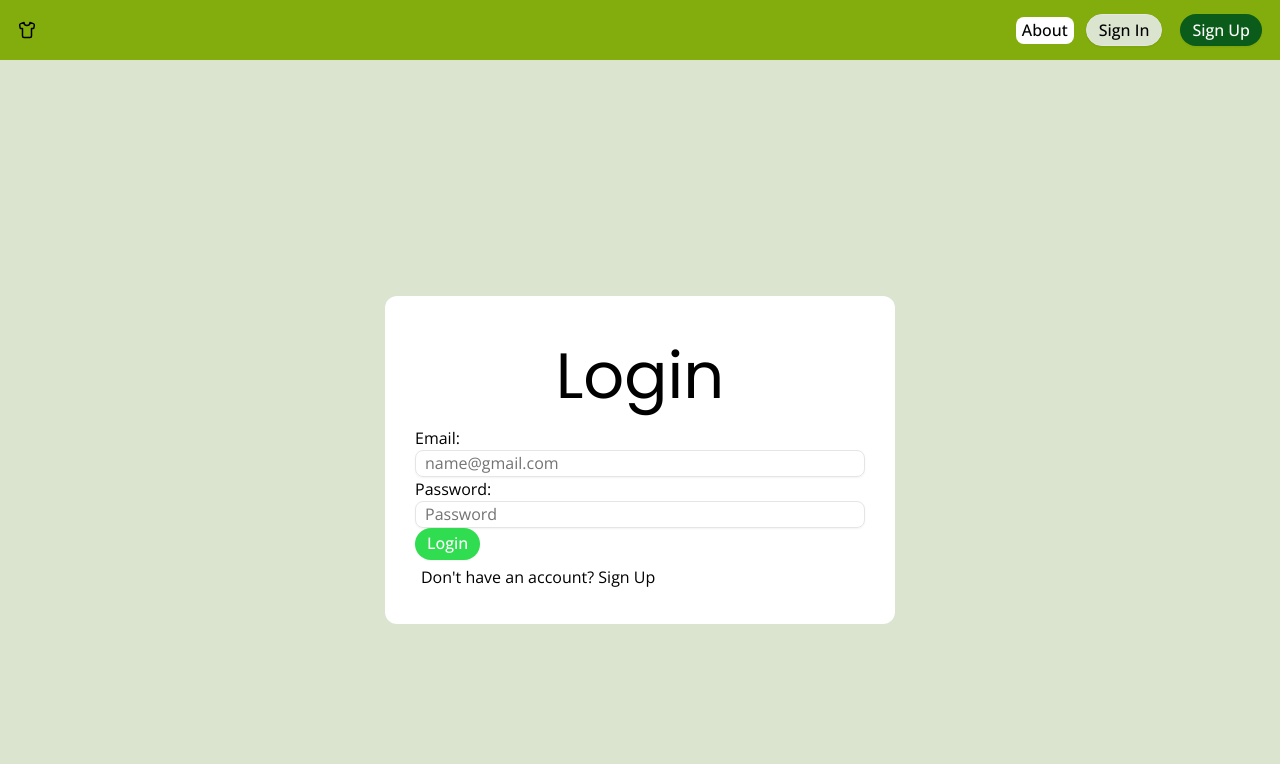
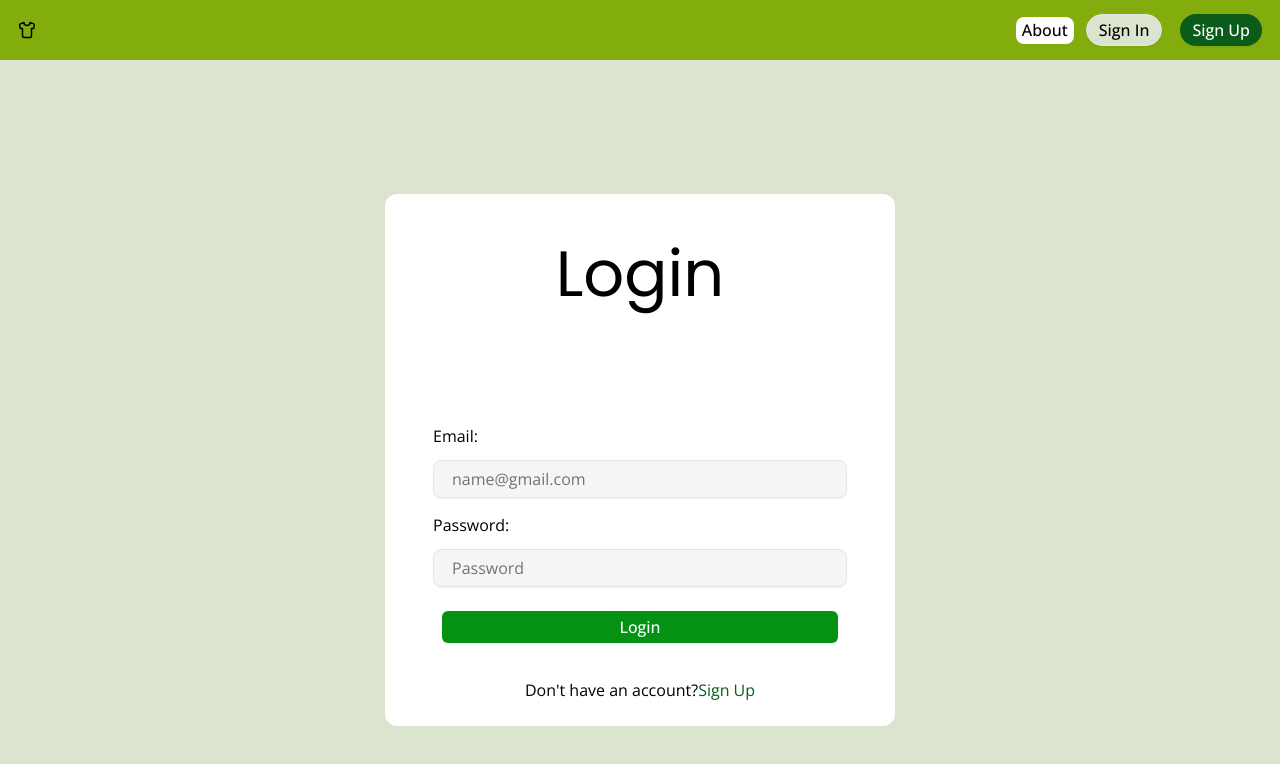
Before and after one commit to vakulenko10/fitApp-frontend, a React (Vite) app: page /login in a window 1280 px wide. Shown: the top 764 px of the page. Built offline with nearby package versions, Linux system fonts and the light colour scheme.

Commit message:
add styles to Sign-up

```diff
--- a/src/pages/Login.jsx
+++ b/src/pages/Login.jsx
@@ -1,7 +1,5 @@
-
-import React from "react"
+import React, { useState } from "react";
 import { useNavigate } from "react-router-dom";
-import { useState } from "react";
 import { loginUser } from "./Authentication.js";
 import { Button } from "../components/ui/button.jsx";
 import { Input } from "../components/ui/input.jsx";
@@ -14,42 +12,60 @@ const Login = () => {
   const handleLogin = async () => {
     try {
       await loginUser(email, password);
-      // navigate("/dashboard");
     } catch (error) {
       alert(error.message);
     }
   };
 
   return (
-    <>
-      <div className="flex flex-col justify-center items-center min-h-screen" >
-        <h1 className=" h-[100px] bg-background rounded-sm text-center w-full max-w-[330px] md:max-w-[600px] md:hidden">
+    <div className="flex flex-col justify-center items-center min-h-screen">
+      {/* Заголовок над блоком (мобильная версия) */}
+      <h1 className="h-[100px] bg-background rounded-sm text-center w-full max-w-[330px] md:max-w-[600px] lg:hidden">
         Login
       </h1>
-        <div className="bg-primary p-10 rounded-lg w-full max-w-[330px] md:max-w-[600px] lg:max-w-[510px]">
-          <h1 className=" h-[100px] rounded-sm text-center flex justify-center items-center w-full max-w-[330px] md:max-w-[600px] lg:max-w-[510px] hidden md:flex">
+
+      <div className="bg-primary p-10 rounded-lg w-full max-w-[330px] md:max-w-[600px] lg:max-w-[510px] md:pt-[85px] md:pb-[70px] md:px-[50px]
+      lg:pt-10 lg:pb-6 lg:px-16 px-[15px] pt-[65px] pb-[70px]">
+        {/* Заголовок внутри блока (только на десктопе) */}
+        <h1 className="h-[100px] rounded-sm text-center flex justify-center items-center w-full hidden lg:flex mb-6 md:mb-8 lg:mb-[100px]">
           Login
         </h1>
+
         <div>
           <label>Email:</label>
-          <Input type="text" value={email} onChange={(e) => setEmail(e.target.value)} placeholder="name@gmail.com"/>
+          <Input className="bg-muted p-6 mt-4" type="text" value={email} onChange={(e) => setEmail(e.target.value)} placeholder="name@gmail.com"/>
         </div>
-          <div><label>Password:</label>
-            <Input type="password" value={password} onChange={(e) => setPassword(e.target.value)} placeholder="Password" />
+        <div style={{ marginTop: "15px" }}>
+          <label style={{ marginRight: "8px" }}>Password:</label>
+          <Input className="bg-muted p-6 mt-4" type="password" value={password} onChange={(e) => setPassword(e.target.value)} placeholder="Password"/>
         </div>
-          <Button variant={"accent"} onClick={handleLogin}  className="button hidden md:flex" type="onSubmit">Login</Button>
-          <p>Don't have an account? <button onClick={() => navigate("/signup")} className="button">Sign Up</button></p>
+
+        {/* Кнопка внутри блока (только на десктопе) */}
+        <Button
+          variant={"submit"}
+                  onClick={handleLogin}
+          className="button hidden md:flex justify-center items-center w-full md:w-[396px] max-w-[396px] mt-8 mx-auto"
+          type="submit"
+        >
+          Login
+        </Button>
+
+        <p className="text-center flex justify-center items-center mt-10">
+          Don't have an account?
+          <button onClick={() => navigate("/signup")} className="button text-secondary"> Sign Up</button>
+        </p>
       </div>
-        {/*button out the block on mobile*/}
+
+      {/*mobile button*/}
       <Button
-          variant={"accent"}
+        variant={"submit"}
         onClick={handleLogin}
-          className="button sm:flex md:hidden mt-20 w-full max-w-[330px]"
-          type="onSubmit">
+        className="button flex md:hidden mt-20 w-full max-w-[330px]"
+        type="submit"
+      >
         Login
       </Button>
     </div>
-    </>
   );
 };
 
--- a/src/pages/Signup.jsx
+++ b/src/pages/Signup.jsx
@@ -1,7 +1,8 @@
-import React from "react";
+import React, { useState } from "react";
 import { useNavigate } from "react-router-dom";
-import { useState } from "react";
 import { registerUser } from "./Authentication.js";
+import { Button } from "../components/ui/button.jsx";
+import { Input } from "../components/ui/input.jsx";
 
 const Signup = () => {
   const [name, setName] = useState("");
@@ -18,19 +19,57 @@ const Signup = () => {
       alert(error.message);
     }
   };
+
   return (
-    <>
-      <h1>Sign Up</h1>
-      <div className="form">
-        <label>Name:</label>
-        <input type="text" value={name} onChange={(e) => setName(e.target.value)} placeholder="Enter your name" />
-        <label>Email:</label>
-        <input type="text" value={email} onChange={(e) => setEmail(e.target.value)} placeholder="name@gmail.com" />
-        <label>Password:</label>
-        <input type="password" value={password} onChange={(e) => setPassword(e.target.value)} placeholder="Password" />
+    <div className="flex flex-col justify-center items-center min-h-screen">
+      {/* Заголовок над блоком (мобильная версия) */}
+      <h1 className="h-[100px] bg-background rounded-sm text-center w-full max-w-[330px] md:max-w-[600px] lg:hidden">
+        Sign Up
+      </h1>
+
+      <div className="bg-primary p-10 rounded-lg w-full max-w-[330px] md:max-w-[600px] lg:max-w-[510px]
+                      md:pt-[85px] md:pb-[70px] md:px-[50px] lg:pt-10 lg:pb-20 lg:px-16 px-[15px] pt-[65px] pb-[70px]">
+        {/* Заголовок внутри блока (только на десктопе) */}
+        <h1 className="h-[100px] rounded-sm text-center flex justify-center items-center w-full hidden lg:flex mb-6 md:mb-8 lg:mb-[100px]">
+          Sign Up
+        </h1>
+
+        <div>
+          <label>Name:</label>
+          <Input className="bg-muted p-6 mt-4" type="text" value={name} onChange={(e) => setName(e.target.value)} placeholder="Enter your name"/>
+        </div>
+
+        <div>
+          <label>Email:</label>
+          <Input className="bg-muted p-6 mt-4" type="text" value={email} onChange={(e) => setEmail(e.target.value)} placeholder="name@gmail.com"/>
+        </div>
+
+        <div style={{ marginTop: "15px" }}>
+          <label style={{ marginRight: "8px" }}>Password:</label>
+          <Input className="bg-muted p-6 mt-4" type="password" value={password} onChange={(e) => setPassword(e.target.value)} placeholder="Password"/>
+        </div>
+
+        {/* Кнопка для регистрации */}
+        <Button
+          variant={"submit"}
+          onClick={handleSignup}  // Исправлено
+          className="button hidden md:flex justify-center items-center w-full md:w-[396px] max-w-[396px] mt-8 mx-auto"
+          type="submit"
+        >
+          Sign Up
+        </Button>
       </div>
-      <button onClick={handleSignup} className="button">Sign Up</button>
-    </>
+
+      {/* Кнопка для мобильных устройств */}
+      <Button
+        variant={"submit"}
+        onClick={handleSignup} // Исправлено
+        className="button flex md:hidden mt-20 w-full max-w-[330px]"
+        type="submit"
+      >
+        Sign Up
+      </Button>
+    </div>
   );
 };
 
```
Lines whose indentation alone changed are shown as unchanged.
